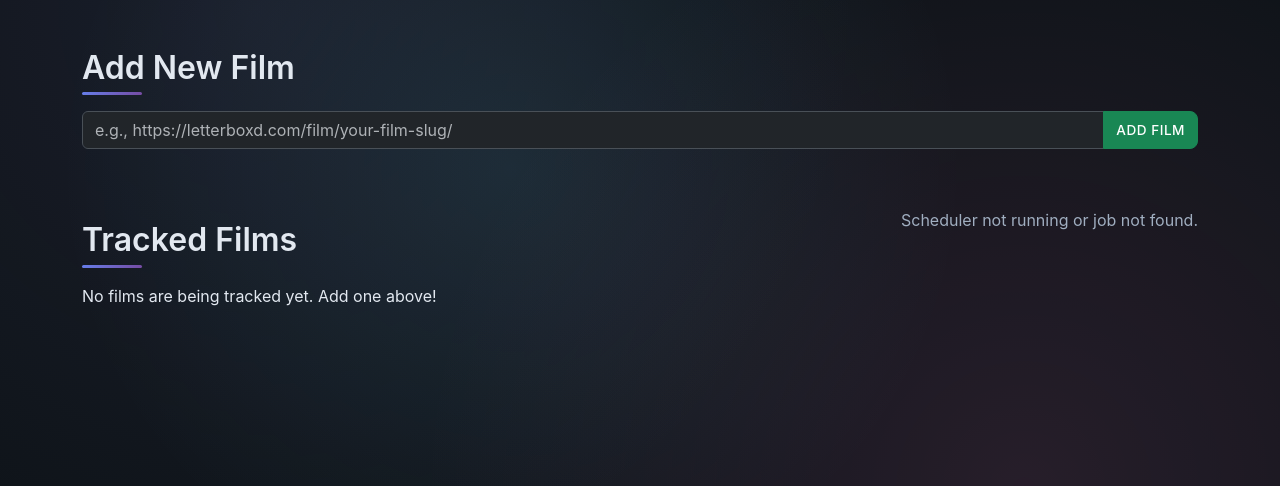
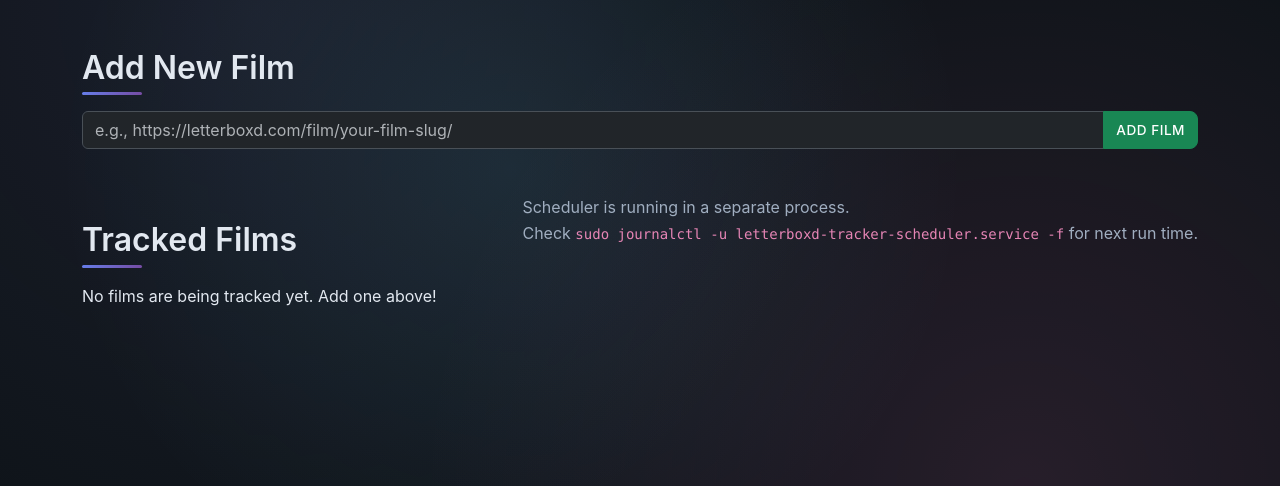
Before and after one commit to Jashior/Letterboxd-Tracker, a Flask app: template templates/admin/dashboard.html in a window 1280 px wide. Shown: the part 151-637 px from the top of the page. Run offline with Flask 3, Linux system fonts and the light colour scheme; the template is opened without the code that fills it, so the values that code supplies are empty.

Commit message:
scheduler

```diff
--- a/templates/admin/dashboard.html
+++ b/templates/admin/dashboard.html
@@ -23,7 +23,12 @@
     Next scheduled scrape: {{ next_run_time.strftime('%Y-%m-%d %H:%M %Z') }}
   </p>
   {% else %}
-  <p class="text-muted mb-0">Scheduler not running or job not found.</p>
+  <p class="text-muted mb-0">
+    Scheduler is running in a separate process.<br />
+    Check
+    <code>sudo journalctl -u letterboxd-tracker-scheduler.service -f</code> for
+    next run time.
+  </p>
   {% endif %}
 </div>
 {% if films %}
```
